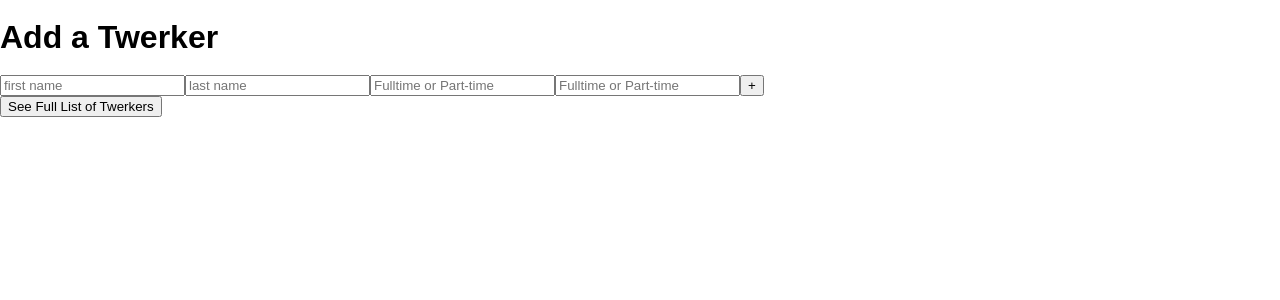
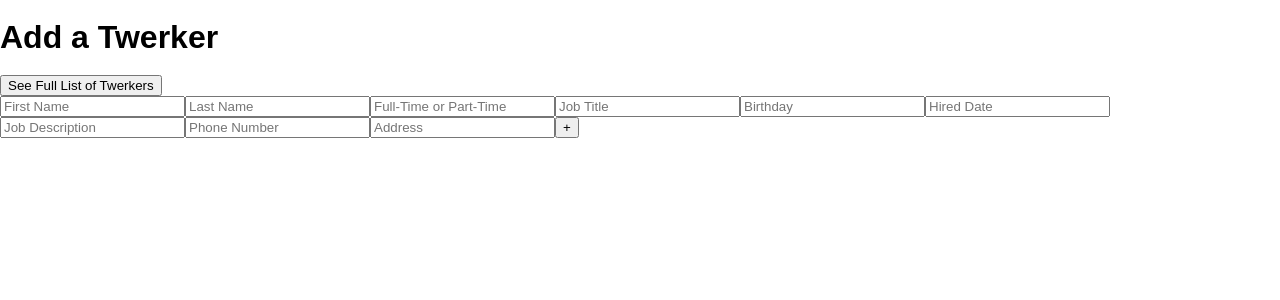
Before and after one commit to LivCunningham/twerktwerktwerk, a React (Create React App) app: page / in a window 1280 px wide. Shown: the top 300 px of the page. Built offline with nearby package versions, Linux system fonts and the light colour scheme.

Commit message:
updated employee list, & some info fixes

```diff
--- a/src/components/GetEmployee.js
+++ b/src/components/GetEmployee.js
@@ -20,12 +20,17 @@ export default function GetEmployee() {
   return (
     <>
       <section>
-        <ul>
+        <ul className="employee-listing">
           {employeeList.map(person => (
-            <li>
-              {person.firstName}
-              {person.lastName}
-            </li>
+            <tr>
+              <td> {person.firstName} </td>
+              <td> {person.lastName} </td>
+              <td> {person.birthday} </td>
+              <td> {person.hireDate} </td>
+              <td> {person.isFullTime} </td>
+              <td> {person.jobTitle} </td>
+              <td> {person.phoneNumber} </td>
+            </tr>
           ))}
         </ul>
       </section>
--- a/src/components/Header.js
+++ b/src/components/Header.js
@@ -1,4 +1,5 @@
 import React, { Component } from 'react'
+import { Link } from 'react-router-dom'
 
 class Header extends Component {
   render() {
@@ -6,6 +7,9 @@ class Header extends Component {
       <div>
         <header>
           <h1> Add a Twerker</h1>
+          <Link to={`/GetEmployee`}>
+            <button>See Full List of Twerkers</button>
+          </Link>
         </header>
       </div>
     )
--- a/src/page/AddEmployee.js
+++ b/src/page/AddEmployee.js
@@ -24,7 +24,7 @@ export default function AddEmployee() {
         <form onSubmit={addATwerker}>
           <input
             type="text"
-            placeholder="first name"
+            placeholder="First Name"
             onChange={e => {
               setEmployee(oldData => {
                 oldData.firstName = e.target.value
@@ -34,7 +34,7 @@ export default function AddEmployee() {
           />
           <input
             type="text"
-            placeholder="last name"
+            placeholder="Last Name"
             onChange={e => {
               setEmployee(oldData => {
                 oldData.lastName = e.target.value
@@ -44,7 +44,7 @@ export default function AddEmployee() {
           />
           <input
             type="text"
-            placeholder="Fulltime or Part-time"
+            placeholder="Full-Time or Part-Time"
             onChange={e => {
               setEmployee(oldData => {
                 oldData.isFullTime = e.target.value
@@ -54,21 +54,70 @@ export default function AddEmployee() {
           />
           <input
             type="text"
-            placeholder="Fulltime or Part-time"
+            placeholder="Job Title"
             onChange={e => {
               setEmployee(oldData => {
-                oldData.isFullTime = e.target.value
+                oldData.jobTitle = e.target.value
                 return oldData
               })
             }}
           />
-
+          <input
+            type="text"
+            placeholder="Birthday"
+            onChange={e => {
+              setEmployee(oldData => {
+                oldData.birthday = e.target.value
+                return oldData
+              })
+            }}
+          />
+          <input
+            type="text"
+            placeholder="Hired Date"
+            onChange={e => {
+              setEmployee(oldData => {
+                oldData.hiredDate = e.target.value
+                return oldData
+              })
+            }}
+          />
+          <input
+            type="text"
+            placeholder="Job Description"
+            onChange={e => {
+              setEmployee(oldData => {
+                oldData.jobDescription = e.target.value
+                return oldData
+              })
+            }}
+          />
+          <input
+            type="text"
+            placeholder="Phone Number"
+            onChange={e => {
+              setEmployee(oldData => {
+                oldData.phoneNumber = e.target.value
+                return oldData
+              })
+            }}
+          />
+          <input
+            type="text"
+            placeholder="Address"
+            onChange={e => {
+              setEmployee(oldData => {
+                oldData.address = e.target.value
+                return oldData
+              })
+            }}
+          />
           <button>+</button>
         </form>
       </section>
-      <Link to={`/GetEmployee`}>
+      {/* <Link to={`/GetEmployee`}>
         <button>See Full List of Twerkers</button>
-      </Link>
+      </Link> */}
     </>
   )
 }
```
